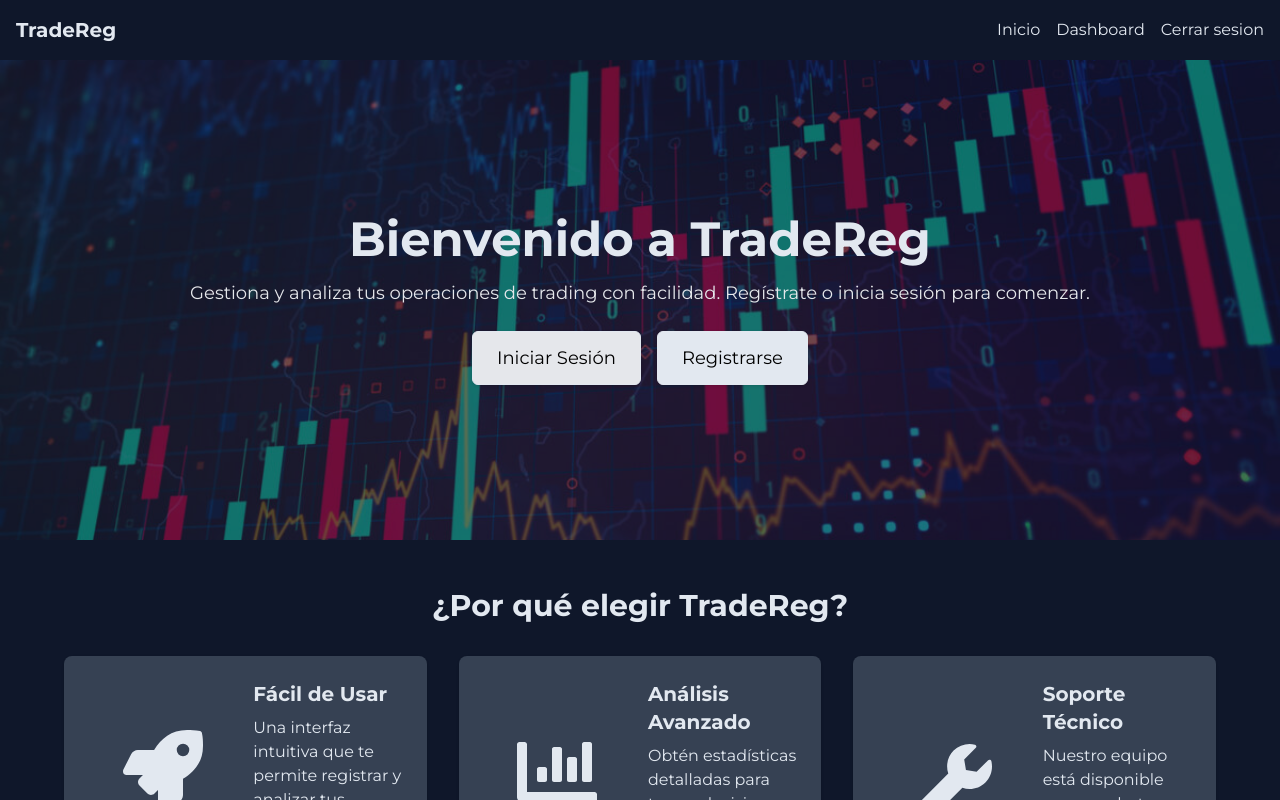
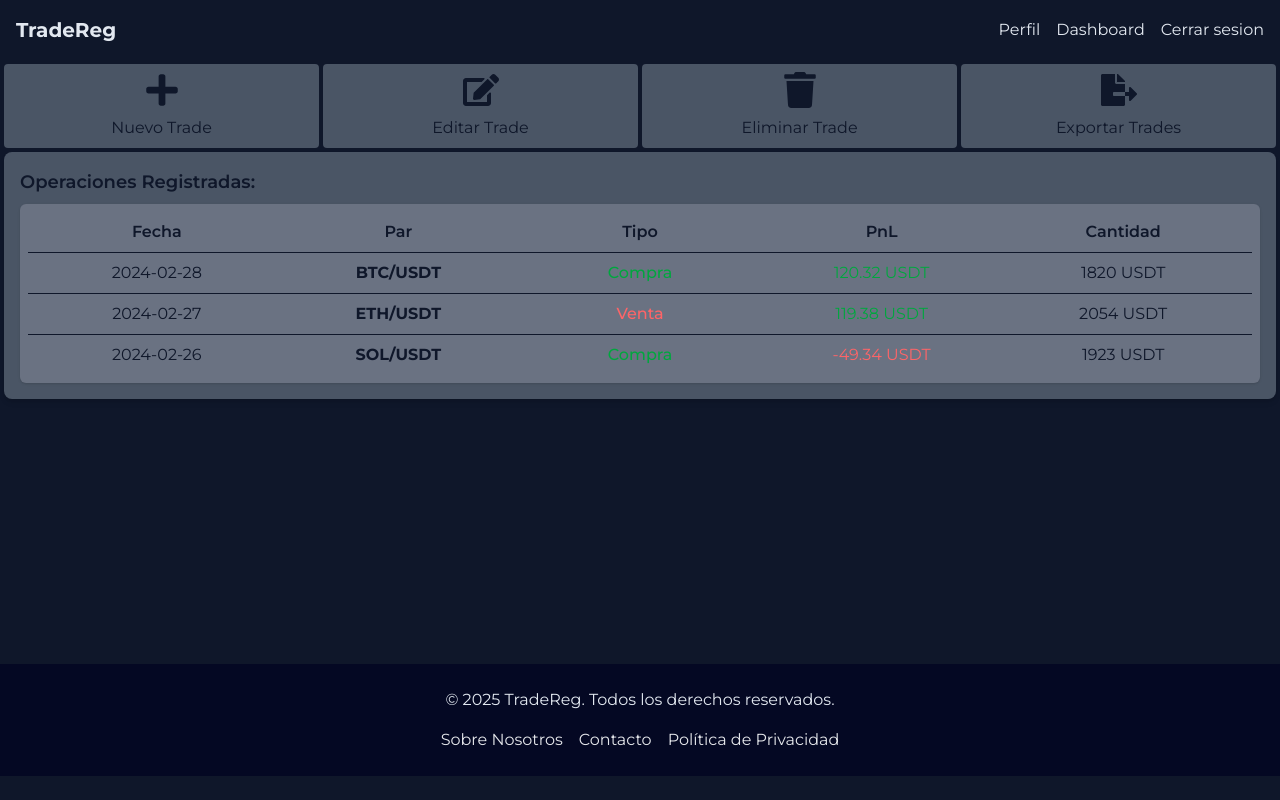
Before and after one commit to fertejj/tradereg-frontend, a React (Vite) app: page /dashboard in a window 1280 px wide. Before the commit this address led to /. Shown: the top 800 px of the page. Built offline with nearby package versions, Linux system fonts and the light colour scheme; sample sign-in values are in the browser's storage; a web font is replaced by a local one.

Commit message:
creaciond de lista para mostrar trades y toolbar

```diff
--- a/src/components/common/NavBar.jsx
+++ b/src/components/common/NavBar.jsx
@@ -7,14 +7,15 @@ const NavBar = () => {
   const { logout, user } = useContext(AuthContext);
 
   return (
-    <nav  className="bg-bg text-white-100 p-4 flex justify-between items-center">
-
-      <Link to={"/"} className="text-xl font-bold">TradeReg</Link>
+    <nav className="bg-bg text-white-100 p-4 flex justify-between items-center">
+      <Link to={"/"} className="text-xl font-bold">
+        TradeReg
+      </Link>
       {user && (
         <ul className="sm:flex space-x-4 hidden ">
           <li data-aos="fade-down" data-aos-delay="100">
-          <Link to="/" className="hover:text-gray-300">
-            Inicio
+            <Link to="/profile" className="hover:text-gray-300">
+              Perfil
             </Link>
           </li>
           <li data-aos="fade-down" data-aos-delay="200">
@@ -27,12 +28,15 @@ const NavBar = () => {
               Cerrar sesion
             </p>
           </li>
-
         </ul>
-
       )}
       {!user && (
         <ul className="sm:flex space-x-4 hidden ">
+          <li data-aos="fade-down" data-aos-delay="100">
+            <Link to="/" className="hover:text-gray-300">
+              Inicio
+            </Link>
+          </li>
           <li data-aos="fade-down" data-aos-delay="300">
             <Link to="/login" className="hover:text-gray-300">
               Iniciar Sesion
@@ -43,10 +47,7 @@ const NavBar = () => {
               Registrarse
             </Link>
           </li>
-
         </ul>
-
-
       )}
       <div className="flex sm:hidden">
         <SideBar />
--- a/src/components/dashboard/TradeList.jsx
+++ b/src/components/dashboard/TradeList.jsx
@@ -1,12 +1,43 @@
-import React from 'react'
+import React from 'react';
 
 const TradeList = () => {
+  const trades = [
+    { id: 1, pair: 'BTC/USDT', type: 'Compra', pnl: 120.32, amount: 1820, date: '2024-02-28' },
+    { id: 2, pair: 'ETH/USDT', type: 'Venta', pnl: 119.38, amount: 2054, date: '2024-02-27' },
+    { id: 3, pair: 'SOL/USDT', type: 'Compra', pnl: -49.34, amount: 1923, date: '2024-02-26' },
+  ];
+
   return (
-    <div>
-        <div>Operaciones registradas:</div>
+<div className="p-4 m-1 bg-gray-600 rounded-lg  text-bg shadow-md">
+  <h2 className="text-lg font-semibold mb-2">Operaciones Registradas:</h2>
+  <div className="bg-gray-500 p-2 rounded-md shadow">
+    <div className="grid grid-cols-4 xl:grid-cols-5 font-semibold border-b p-2 text-center ">
+      <span>Fecha</span>
+      <span>Par</span>
+      <span className='hidden xl:inline' >Tipo</span>
+      <span>PnL</span>
+      <span>Cantidad</span>
+    </div>
+    <ul>
+      {trades.map((trade) => (
+        <li
+          key={trade.id}
+          className="grid grid-cols-4 xl:grid-cols-5 p-2 border-b last:border-b-0 text-center "
+        >
+          <span>{trade.date}</span>
+          <span className="font-bold">{trade.pair}</span>
+          <span className={`hidden xl:inline font-medium ${trade.type === "Compra" ? "text-green-600" : "text-red-400"}`}>
+            {trade.type}
+          </span>
+          <span className={`${trade.pnl > 0 ? "text-green-600" : "text-red-400"}`} >{trade.pnl} USDT</span>
+          <span>{trade.amount} USDT</span>
+        </li>
+      ))}
+    </ul>
+  </div>
+</div>
 
-    </div>
-  )
-}
+  );
+};
 
-export default TradeList
+export default TradeList;
--- a/src/components/dashboard/trade-management/ToolBar.jsx
+++ b/src/components/dashboard/trade-management/ToolBar.jsx
@@ -30,7 +30,7 @@ const ToolBar = () => {
         <button
           key={index}
           onClick={button.onClick}
-          className="flex-1 flex flex-col gap-2 items-center p-4 py-2   bg-white-100 text-bg rounded hover:bg-primary-300 hover:text-white-100 transition"
+          className="flex-1 flex flex-col gap-2 items-center p-4 py-2   bg-gray-600 text-bg rounded hover:bg-primary-300 hover:text-white-100 transition"
         >
           <span className="text-4xl">{button.icon}</span>
           {button.label}
--- a/src/pages/HomePage.jsx
+++ b/src/pages/HomePage.jsx
@@ -1,8 +1,16 @@
+import { useContext } from "react";
 import FeaturesSection from "../components/homepage/FeaturesSection";
 import HeaderSection from "../components/homepage/HeaderSection";
 import TestimonialsSection from "../components/homepage/TestimonialsSection";
+import { AuthContext } from "../context/AuthContext";
+import { Navigate } from "react-router-dom";
 
 const HomePage = () => {
+  const { user } = useContext(AuthContext);
+  if(user){
+    return <Navigate to="/dashboard" />;
+  }
+
   return (
     <div className="min-h-screen flex flex-col text-white-100 bg-bg">
       <HeaderSection />
```
Lines whose indentation alone changed are shown as unchanged.
